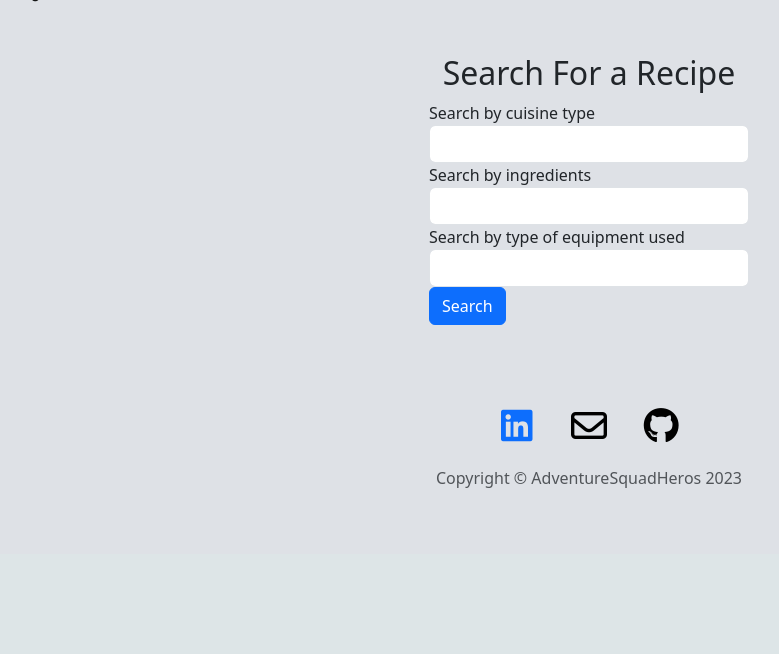
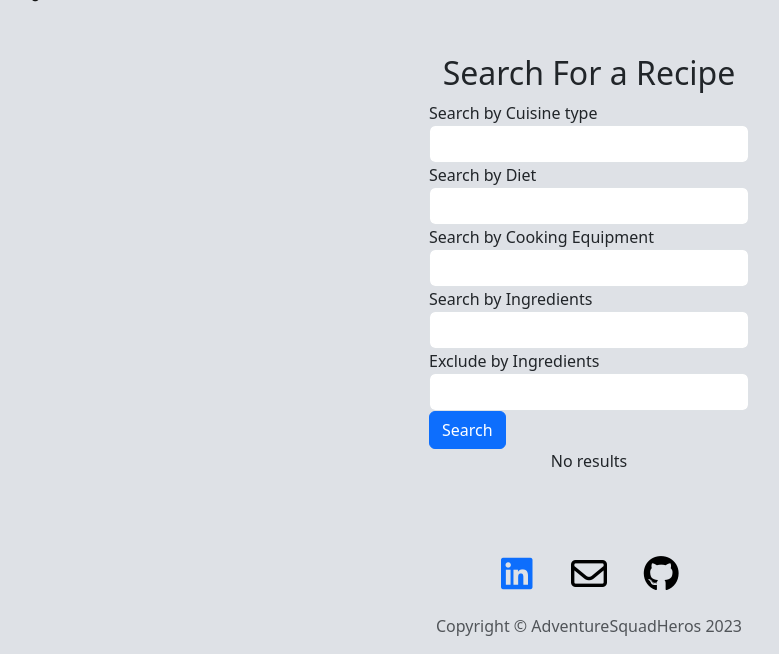
Before and after one commit to AdventureSquadHeroes/studious-computing-machine, a Flask app: page / in a window 1280 px wide. Shown: the part 246-900 px from the top of the page, without its empty margins (51-830 px from the left). Before the commit the page ends 734 px from the top, so only its background shows below. Run offline with Flask 2, Linux system fonts and the light colour scheme; some libraries are stand-ins or nearby versions.

Commit message:
Added search form parameters and email add validation

```diff
--- a/api.py
+++ b/api.py
@@ -6,9 +6,12 @@ RECIPE_API = "https://api.spoonacular.com/recipes/"
 
 class RecipeSearch:
 
-    def __init__(self, ingredients=None, cuisine=None, equipment=None):
+    def __init__(self, cuisine=None, diet=None, intolerances=None, equipment=None, ingredients=None, excluded_ingredients=None):
+        self.cuisine = cuisine
+        self.diet = diet
+        self.intolerances = intolerances
         self.ingredients = ingredients
-        self.cuisine = cuisine
+        self.excluded_ingredients = excluded_ingredients
         self.equipment = equipment
 
     def search(self):
@@ -17,9 +20,11 @@ class RecipeSearch:
         }
         params = {
             "cuisine": self.cuisine,
+            "diet": self.diet,
+            "equipment": self.equipment,
             "includeIngredients": self.ingredients,
-            "equipment": self.equipment,
-            "number": 25
+            "excludeIngredients": self.excluded_ingredients,
+            "number": 50
         }
         req = requests.get(SEARCH_API, params=params, headers=header)
         req.raise_for_status()
--- a/forms.py
+++ b/forms.py
@@ -1,18 +1,25 @@
 from flask_wtf import FlaskForm
 from wtforms import StringField, SubmitField
-from wtforms.validators import DataRequired
+from wtforms.validators import DataRequired, ValidationError
 from flask_ckeditor import CKEditorField
 
 class SearchForm(FlaskForm):
-    cuisine = StringField("Search by cuisine type")
-    ingredients = StringField("Search by ingredients")
-    equipment = StringField("Search by type of equipment used")
+    cuisine = StringField("Search by Cuisine type")
+    diet = StringField("Search by Diet")
+    equipment = StringField("Search by Cooking Equipment")
+    ingredients = StringField("Search by Ingredients")
+    excluded_ingredients = StringField("Exclude by Ingredients")
     submit = SubmitField("Search")
 
 
 class EmailForm(FlaskForm):
+
+    def is_email(form, email):
+        if "@" not in email.data or "." not in email.data:
+            raise ValidationError("That is not a valid email address")
+
     name = StringField("Name", validators=[DataRequired()])
-    email = StringField("Email", validators=[DataRequired()])
+    email = StringField("Email", validators=[DataRequired(), is_email])
     subject = StringField("Subject")
     body = CKEditorField("Message", validators=[DataRequired()], render_kw={"style": "height: 250px"})
     submit = SubmitField("Send")
--- a/main.py
+++ b/main.py
@@ -13,9 +13,11 @@ def home():
     search_form = SearchForm()
     results = None
     if search_form.validate_on_submit():
-        query = RecipeSearch(search_form.ingredients.data,
-                             search_form.cuisine.data,
-                             search_form.equipment.data
+        query = RecipeSearch(search_form.cuisine.data,
+                             search_form.diet.data,
+                             search_form.equipment.data,
+                             search_form.ingredients.data,
+                             search_form.excluded_ingredients.data,
                              )
         request = query.search()
         results = [items for items in request['results']]
--- a/templates/index.html
+++ b/templates/index.html
@@ -8,11 +8,15 @@
         </div>
     </div>
     {% if results: %}
+        <p>Results</p>
     {% for item in results: %}
     <div class="list">
-            <li><a href="view/{{ item['id'] }}">{{ item['title'] }}</a></li>
-            {% endfor %}
-            {% endif %}
+        <a href="view/{{ item['id'] }}">{{ item['title'] }}</a>
+        {% endfor %}
+        {% endif %}
     </div>
+    {% if not results: %}
+    <p>No results</p>
+    {% endif %}
 
 {% include "footer.html" %}
```
